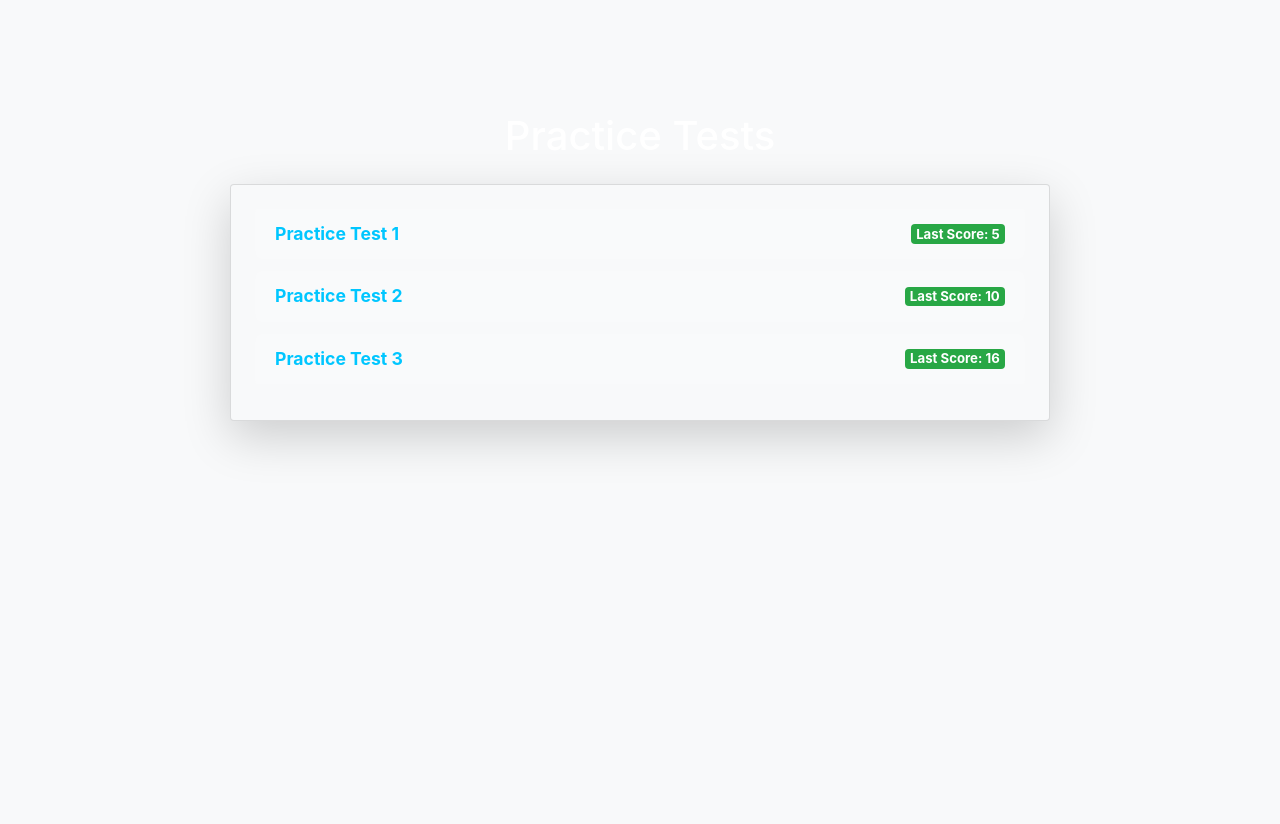
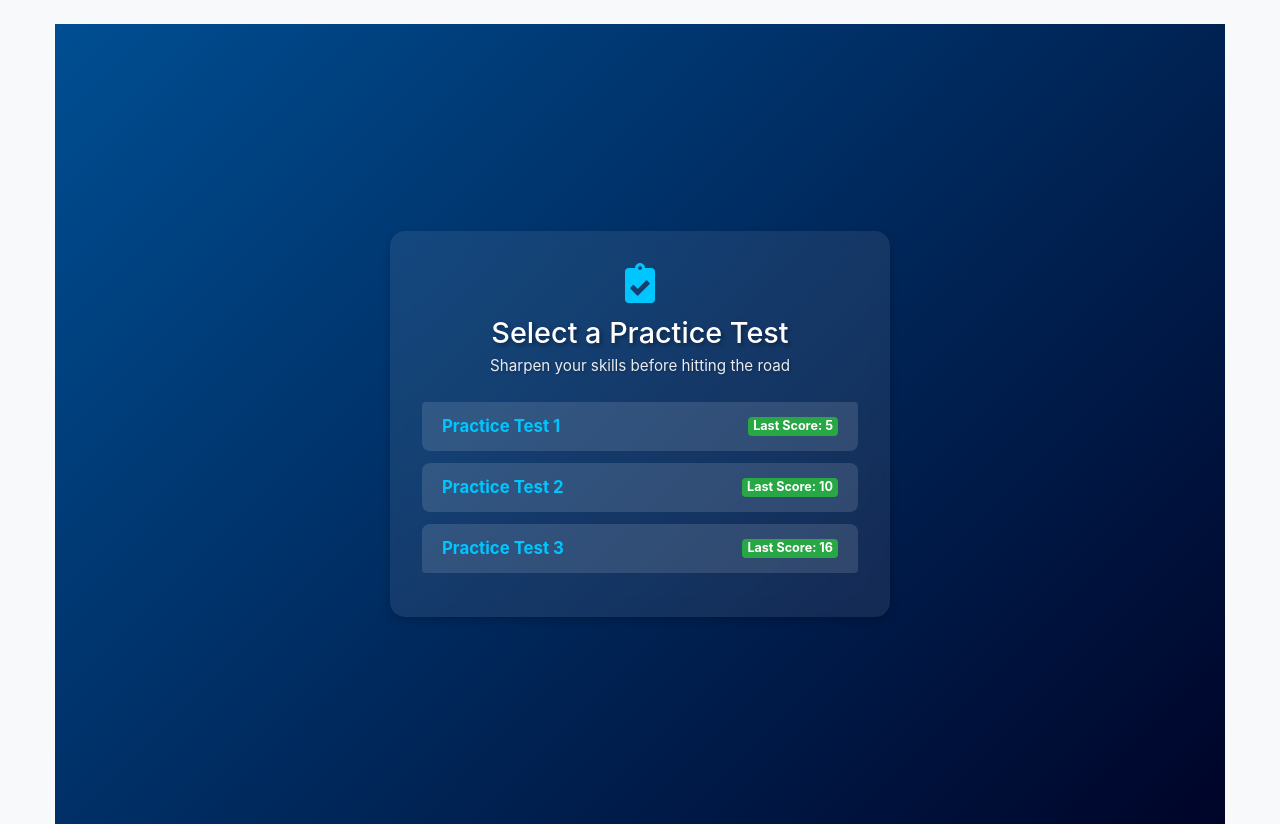
Before and after one commit to TheBlueTongue/eBikely, a Flask app: page /practice in a window 1280 px wide. Shown: the part 66-890 px from the top of the page. Before the commit the page ends 516 px from the top, so only its background shows below. Run offline with Flask 3, Linux system fonts and the light colour scheme; a user stored in the database is signed in; data comes from the database, SQL or seed files in the repository; both versions use the stored data as it was after the commit; some libraries are stand-ins or nearby versions.

Commit message:
updated the style of the practice quiz selection page

```diff
--- a/templates/practice_selection.html
+++ b/templates/practice_selection.html
@@ -3,9 +3,14 @@
 {% block title %}Practice Tests - eBikely{% endblock %}
 
 {% block content %}
-<div class="container mt-5">
-    <h1 class="text-center text-white mb-4">Practice Tests</h1>
-    <div class="card shadow-lg bg-light rounded p-4">
+<div class="auth-container fade-in">
+  <div class="auth-card slide-up">
+    <div class="auth-header">
+      <i class="fas fa-clipboard-check auth-icon"></i>
+      <h1>Select a Practice Test</h1>
+      <p class="subtitle">Sharpen your skills before hitting the road</p>
+    </div>
+
     <ul class="list-group">
       {% for test in tests %}
       <li class="list-group-item d-flex justify-content-between align-items-center">
@@ -20,26 +25,63 @@
 </div>
 
 <style>
-    .container {
-        max-width: 900px;
-        margin: 0 auto;
-        padding: 20px;
+  .auth-container {
+    min-height: 100vh;
+    padding: 2rem;
+    background: linear-gradient(135deg, #004e92 0%, #000428 100%);
+    display: flex;
+    align-items: center;
+    justify-content: center;
   }
 
-    .card {
+  .auth-card {
     background: rgba(255, 255, 255, 0.08);
-        backdrop-filter: blur(8px);
-        border-radius: 12px;
-        box-shadow: 0 4px 15px rgba(0, 0, 0, 0.2);
+    backdrop-filter: blur(10px);
+    padding: 2rem;
+    border-radius: 15px;
+    width: 100%;
+    max-width: 500px;
+    box-shadow: 0 4px 10px rgba(0, 0, 0, 0.2);
+  }
+
+  .auth-header {
+    text-align: center;
+    margin-bottom: 1.5rem;
+    color: white;
+  }
+
+  .auth-icon {
+    font-size: 2.5rem;
+    margin-bottom: 0.8rem;
+    color: #00c6ff;
+  }
+
+  .auth-header h1 {
+    font-size: 1.8rem;
+    margin-bottom: 0.3rem;
+    text-shadow: 2px 2px 4px rgba(0, 0, 0, 0.4);
+  }
+
+  .subtitle {
+    font-size: 0.95rem;
+    opacity: 0.9;
+    text-shadow: 1px 1px 3px rgba(0, 0, 0, 0.3);
+  }
+
+  .list-group {
+    background: transparent;
   }
 
   .list-group-item {
     background: rgba(255, 255, 255, 0.12);
     border: none;
     margin-bottom: 12px;
-        font-size: 1.1rem;
+    font-size: 1.05rem;
     color: #fff;
     border-radius: 8px;
+    display: flex;
+    justify-content: space-between;
+    align-items: center;
   }
 
   .test-link {
@@ -57,9 +99,29 @@
     font-weight: bold;
   }
 
-    .badge.bg-success {
-        background-color: #28a745;
+  .bg-success {
+    background-color: #28a745 !important;
+  }
+
+  /* Animations */
+  .fade-in {
+    animation: fadeIn 0.8s ease forwards;
+  }
+
+  .slide-up {
+    animation: slideUp 0.5s ease forwards;
+  }
+
+  @keyframes fadeIn {
+    from { opacity: 0; }
+    to { opacity: 1; }
+  }
+
+  @keyframes slideUp {
+    from { opacity: 0; transform: translateY(30px); }
+    to { opacity: 1; transform: translateY(0); }
   }
 </style>
 
+<link rel="stylesheet" href="https://cdnjs.cloudflare.com/ajax/libs/font-awesome/5.15.4/css/all.min.css">
 {% endblock %}
```
Also changed, not shown: templates/practice_results.html (+7 -9 lines), persistent_database.db. Lines whose indentation alone changed are shown as unchanged.
